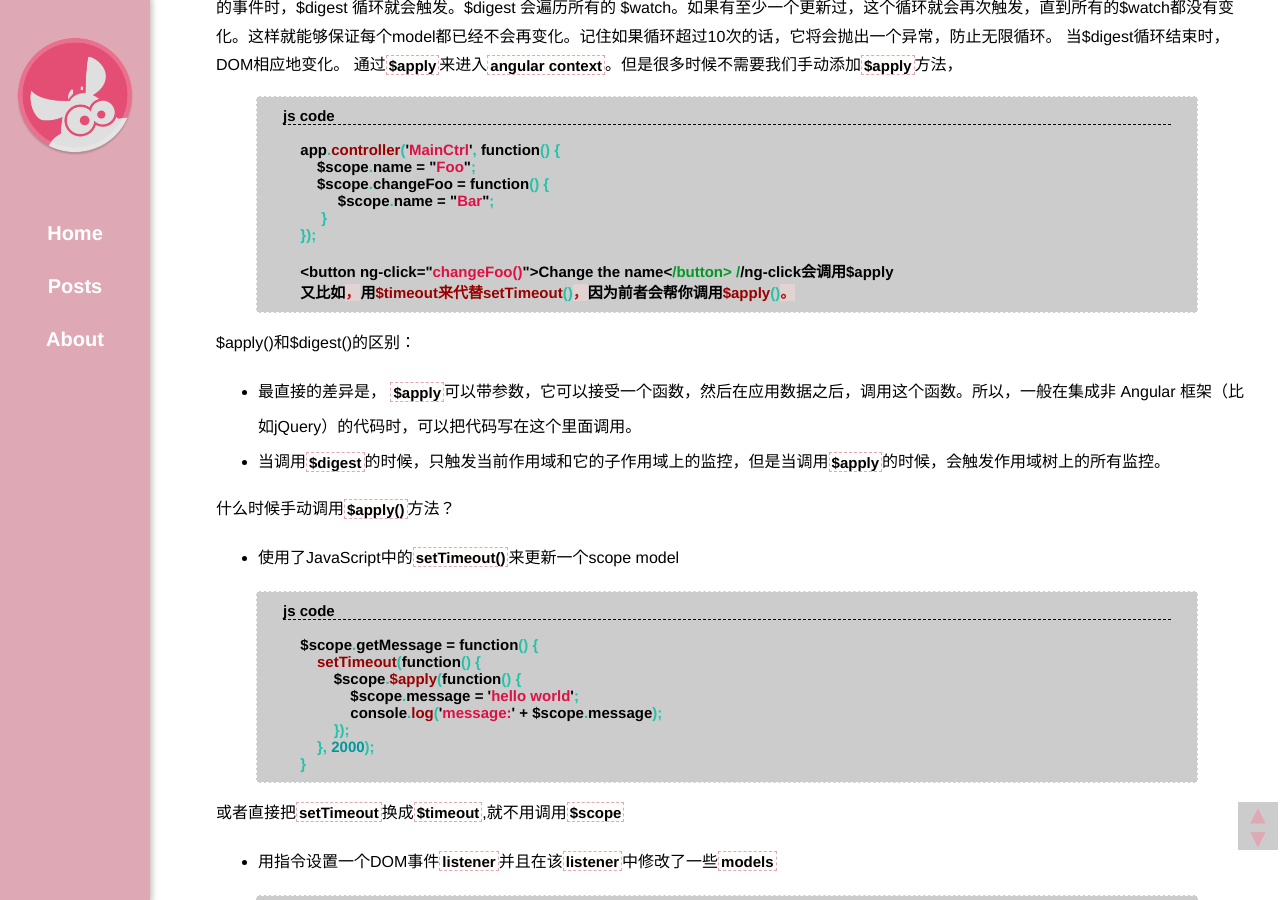
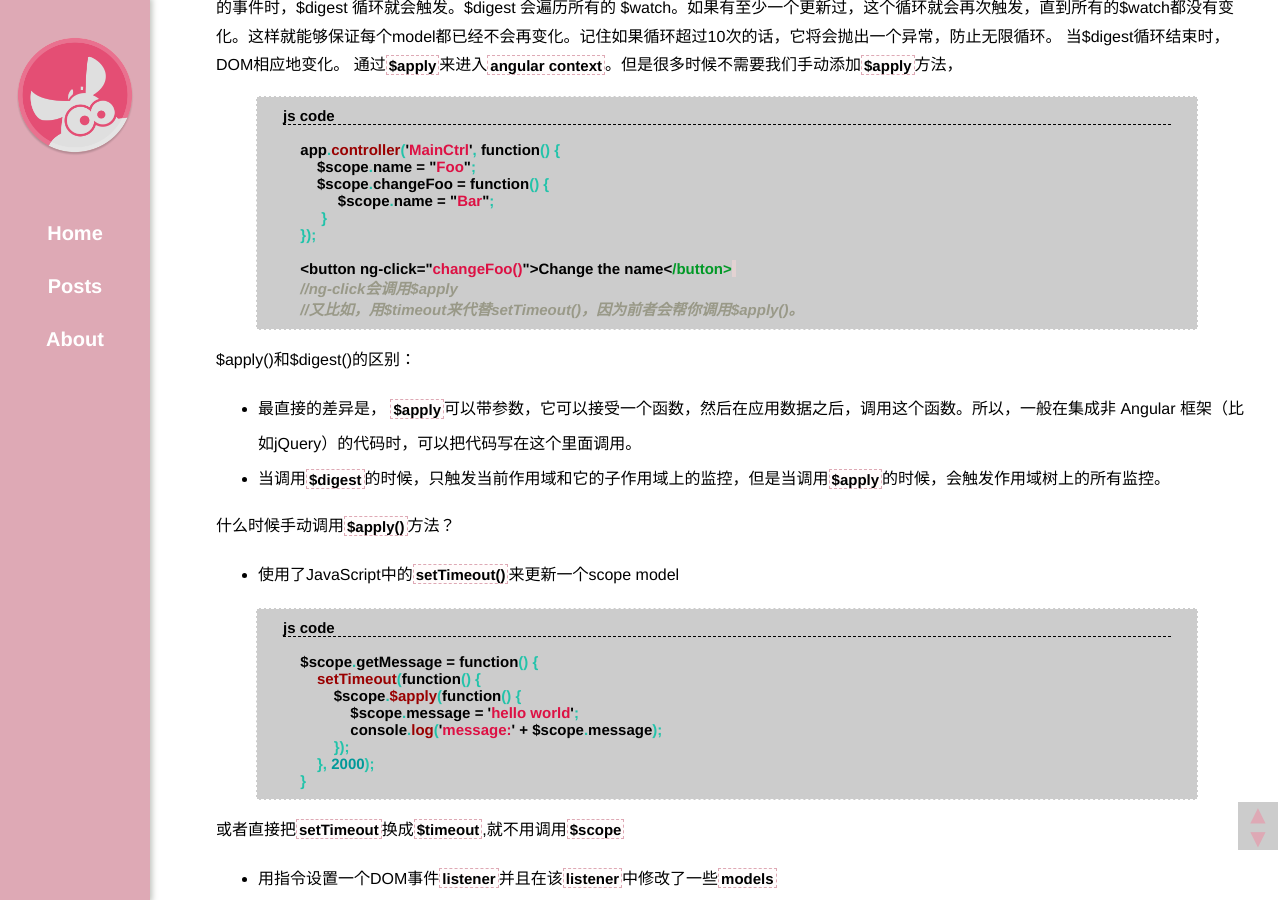
Before and after one commit to Gemini-wang/blog, a Jekyll site: the page built from _posts/2017-02-15-angularjs-mixed-two.md, in a window 1280 px wide and 900 px high, scrolled down 3278 px. Built offline with Jekyll 4.4.1, drawn with Linux system fonts in a browser that asks for light colours; nearby versions of some CDN libraries; library files that are not in the unit come from our copies; Markdown is read by kramdown in place of the engine named in the settings; comment, search, counter and statistics services are not loaded.

```diff
--- a/_posts/2017-02-15-angularjs-mixed-two.md
+++ b/_posts/2017-02-15-angularjs-mixed-two.md
@@ -142,8 +142,9 @@ Providers是唯一一种你可以传进 `.config()` 函数的 service。当你
 	     }
 	});
 	{{ name }}
-	<button ng-click="changeFoo()">Change the name</button> //ng-click会调用$apply
-	又比如，用$timeout来代替setTimeout()，因为前者会帮你调用$apply()。
+	<button ng-click="changeFoo()">Change the name</button>
+	//ng-click会调用$apply
+	//又比如，用$timeout来代替setTimeout()，因为前者会帮你调用$apply()。
 {% endhighlight %}
 
 $apply()和$digest()的区别：
```
